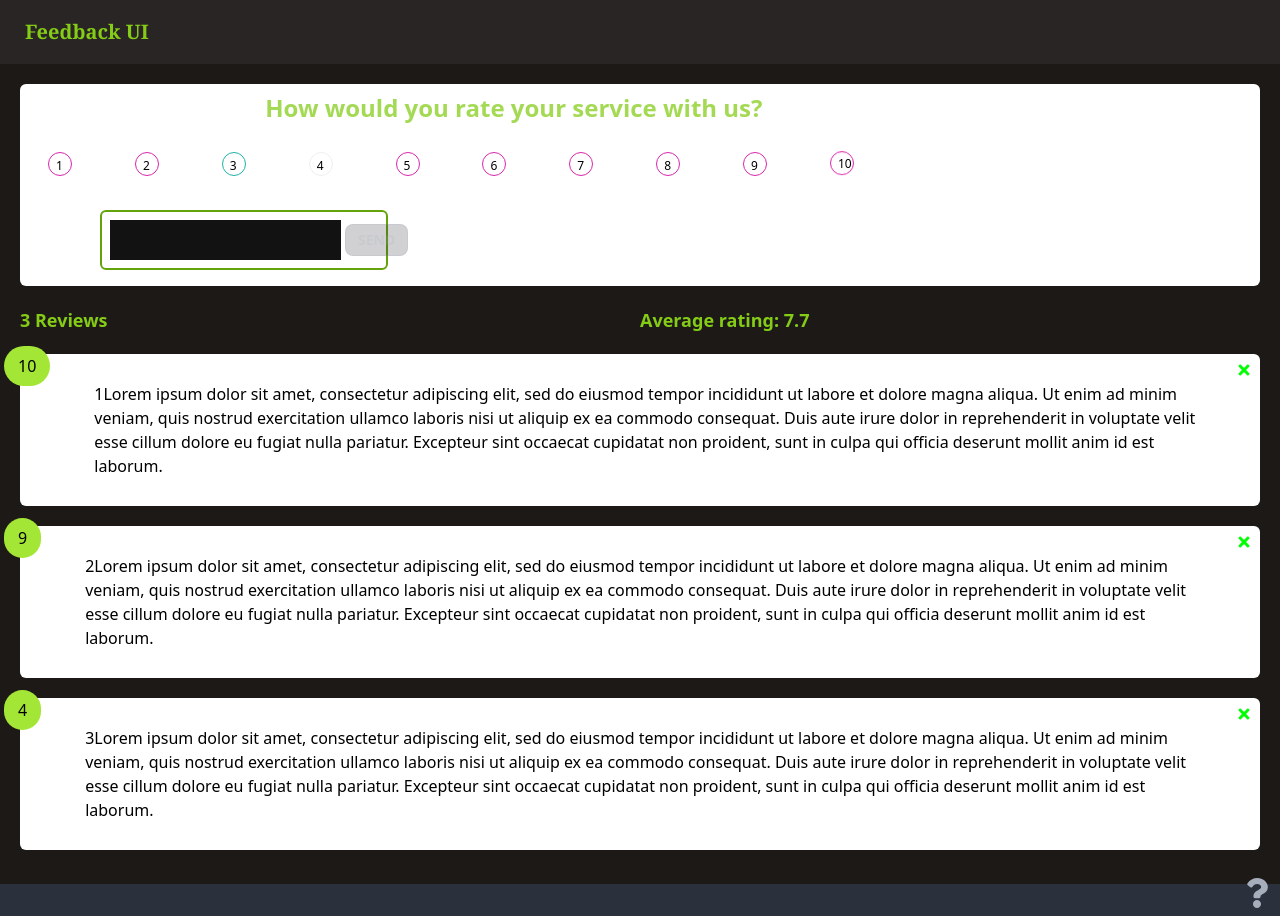
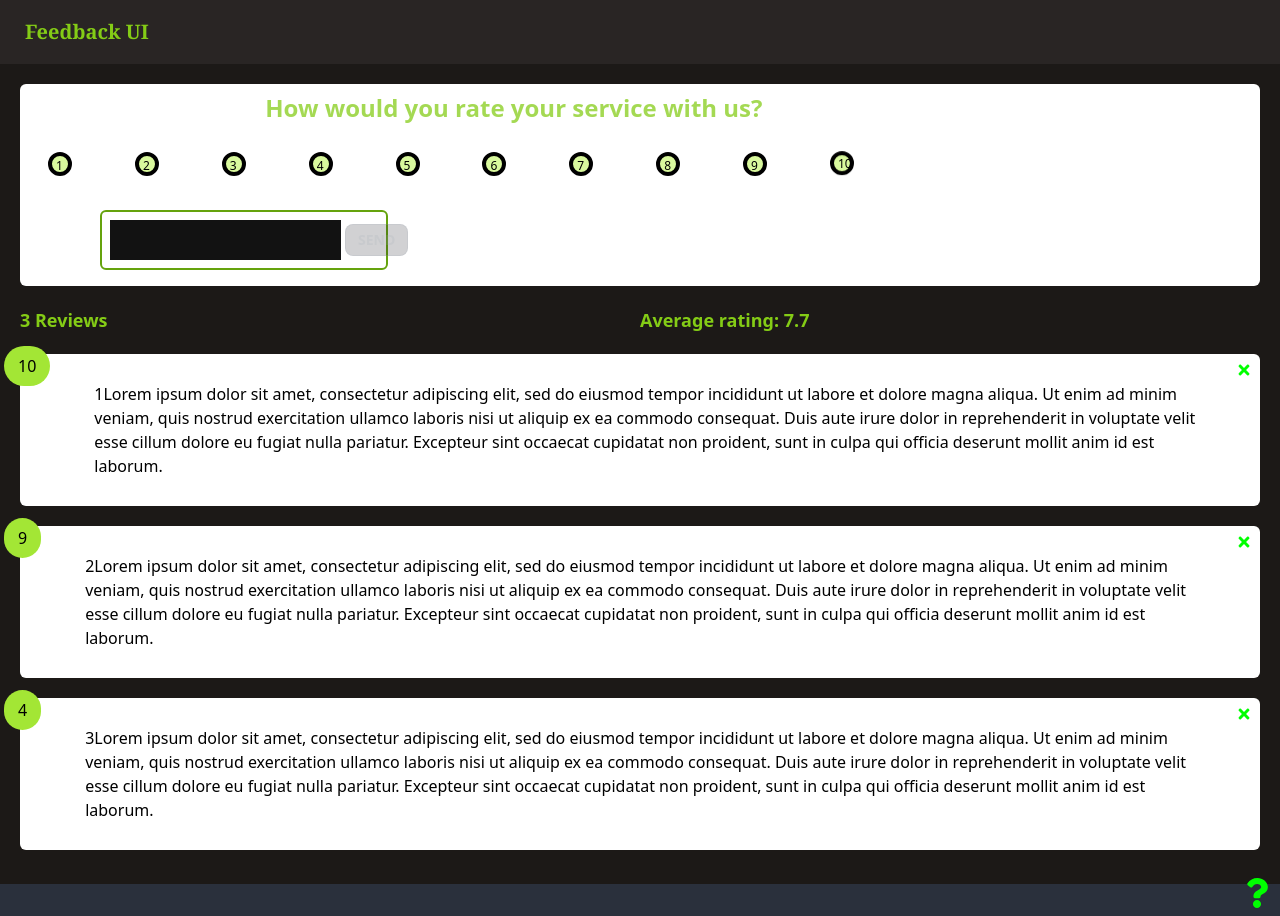
Before and after one commit to Ayushi1881/FeedbackUI, a React (Create React App) app: page / in a window 1280 px wide. Built offline with nearby package versions, Linux system fonts and the light colour scheme.

Commit message:
Adding <Link>

```diff
--- a/src/Components/AboutIconLink.jsx
+++ b/src/Components/AboutIconLink.jsx
@@ -6,7 +6,7 @@ function AboutIconLink() {
   return (
     <div className='link link-hover flex flex-row-reverse p-2'>
         <Link to="/about">
-           <FaQuestion size={30} />
+           <FaQuestion size={30} color="Lime"/>
         </Link>
     </div>
   )
--- a/src/Components/FeedackForm.jsx
+++ b/src/Components/FeedackForm.jsx
@@ -49,7 +49,7 @@ function FeedackForm({handleAdd}) {
           <input
           onChange={handleTextChange}
           />
-          <Button type='submit' isDisabled={btnDisabled} version='secondary' >Send</Button>
+          <Button type='submit' isDisabled={btnDisabled} >Send</Button>
       </div>
       {message && <div className='m-2 text-red-900'>{message}</div>}
       </form>
--- a/src/Components/RatingSelect.jsx
+++ b/src/Components/RatingSelect.jsx
@@ -15,7 +15,7 @@ function RatingSelect({select}) {
       value='1'
       onChange={handleChange}
       checked={selected===1}
-      className='radio radio-secondary'
+      className='radio border-black border-4 bg-lime-200'
       />
       <label htmlFor="num1" className='p-2 relative right-6 bottom-1.5 text-xs'>1</label>
     </li>
@@ -27,7 +27,7 @@ function RatingSelect({select}) {
       onChange={handleChange}
       checked={selected===2}
 
-      className='radio radio-secondary'
+      className='radio border-black border-4 bg-lime-200'
       />
       <label htmlFor="num2"  className='p-2 relative right-6 bottom-1.5 text-xs'>2</label>
     </li>
@@ -38,7 +38,7 @@ function RatingSelect({select}) {
       value='3'
       onChange={handleChange}
       checked={selected===3}
-      className='radio radio-accent'
+      className='radio border-black border-4 bg-lime-200'
       />
       <label htmlFor="num3" className='p-2 relative right-6 bottom-1.5 text-xs'>3</label>
     </li>
@@ -49,8 +49,7 @@ function RatingSelect({select}) {
       value='4'
       onChange={handleChange}
       checked={selected===4}
-      className='radio radio-acce'
-      />
+      className='radio border-black border-4 bg-lime-200' />
       <label htmlFor="num4" className='p-2 relative right-6 bottom-1.5 text-xs'>4</label>
     </li>
     <li className='p-3 px-5'>
@@ -60,7 +59,7 @@ function RatingSelect({select}) {
       value='5'
       onChange={handleChange}
       checked={selected===5}
-      className='radio radio-secondary'
+      className='radio border-black border-4 bg-lime-200'
       />
       <label htmlFor="num5" className='p-2 relative right-6 bottom-1.5 text-xs'>5</label>
     </li>
@@ -71,7 +70,7 @@ function RatingSelect({select}) {
       value='6'
       onChange={handleChange}
       checked={selected===6}
-      className='radio radio-secondary'
+      className='radio border-black border-4 bg-lime-200'
       />
       <label htmlFor="num6" className='p-2 relative right-6 bottom-1.5 text-xs'>6</label>
     </li>
@@ -82,7 +81,7 @@ function RatingSelect({select}) {
       value='7'
       onChange={handleChange}
       checked={selected===7}
-      className='radio radio-secondary'
+      className='radio border-black border-4 bg-lime-200'
       />
       <label htmlFor="num7" className='p-2 relative right-6 bottom-1.5 text-xs'>7</label>
     </li>
@@ -93,7 +92,7 @@ function RatingSelect({select}) {
       value='8'
       onChange={handleChange}
       checked={selected===8}
-      className='radio radio-secondary'
+      className='radio border-black border-4 bg-lime-200'
       />
       <label htmlFor="num8" className='p-2 relative right-6 bottom-1.5 text-xs'>8</label>
     </li>
@@ -104,7 +103,7 @@ function RatingSelect({select}) {
       value='9'
       onChange={handleChange}
       checked={selected===9}
-      className='radio radio-secondary'
+      className='radio border-black border-4 bg-lime-200 text-2xl'
       />
       <label htmlFor="num9" className='p-2 relative right-6 bottom-1.5 text-xs'>9</label>
     </li>
@@ -115,7 +114,7 @@ function RatingSelect({select}) {
       value='10'
       onChange={handleChange}
       checked={selected===10}
-      className='radio radio-secondary animate-bounce'
+      className='radio border-black border-4 bg-lime-200 animate-bounce'
       />
       <label htmlFor="num10" className='p-2 relative right-6 bottom-2 text-xs'>10</label>
     </li>
--- a/src/Components/shared/Button.jsx
+++ b/src/Components/shared/Button.jsx
@@ -9,7 +9,7 @@ function Button({children, version, type, isDisabled}) {
   )
 }
 Button.defaultProps = {
-    version:'primary',
+    version:'success',
     type: 'button',
     isDisabled: false
 }
--- /dev/null
+++ b/src/context/FeedbackContext.js
@@ -0,0 +1,9 @@
+import {createContext, useState } from "react"
+const FeedbackContext = createContext()
+export const FeedbackProvider = ({children}) =>{
+    return <FeedbackContext.Provider value={{
+
+    }}>
+        {children}
+    </FeedbackContext.Provider>
+}
```
Also changed, not shown: test/package.json (deleted, +0 -5 lines).
